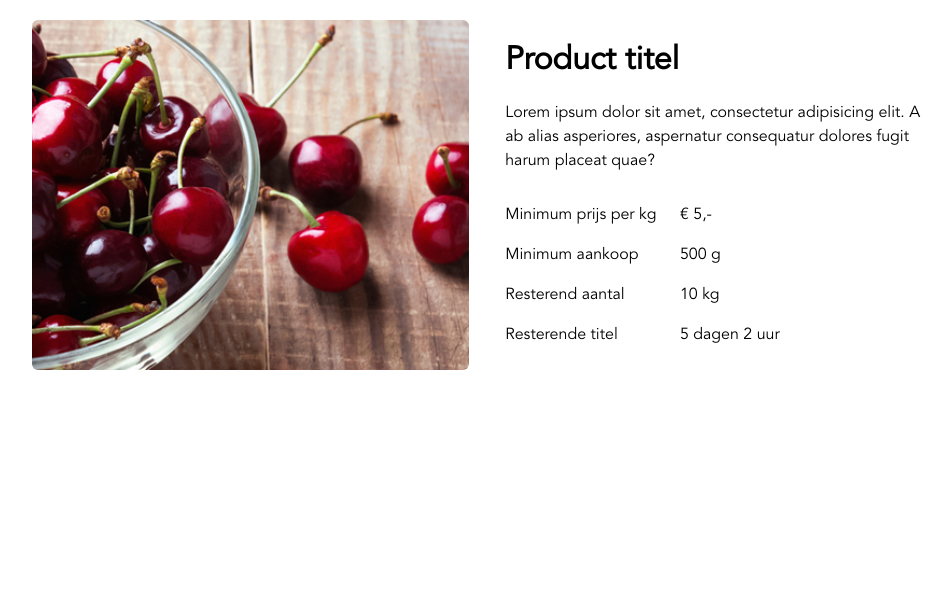
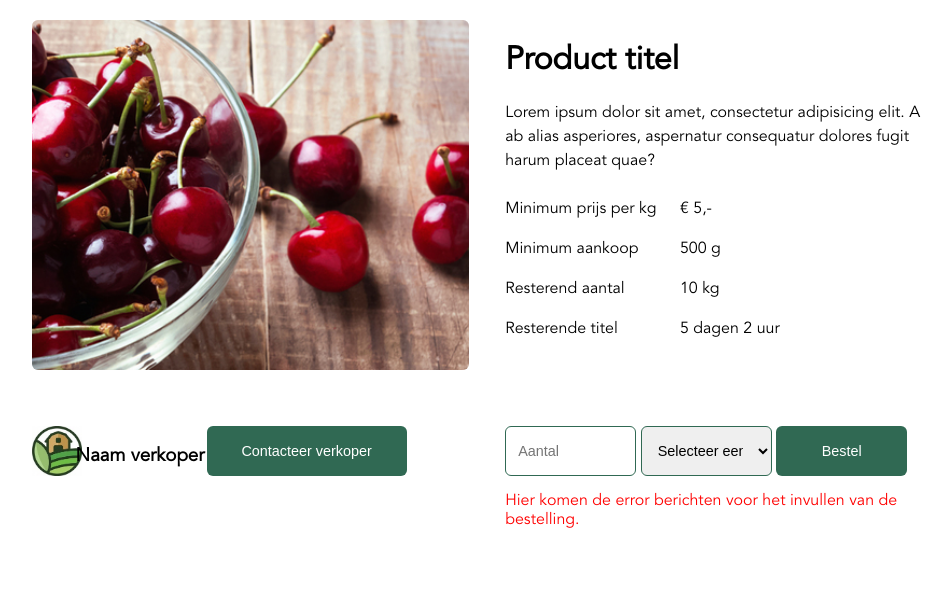
Before and after one commit to LorienTheunissen/BULK, a PHP site: page /product.html in a window 1280 px wide. Shown: the part 251-843 px from the top of the page, without its empty margins (153-1104 px from the left). Before the commit the page ends 621 px from the top, so only its background shows below. Run offline with PHP 8.4, Linux system fonts and the light colour scheme.

Commit message:
BULK / product.html / added grid with all information about product

```diff
--- a/css/product.css
+++ b/css/product.css
@@ -1,5 +1,13 @@
 body {
     font-family: "Avenir Book";
+}
+
+textarea:focus, input:focus, select:focus {
+    outline: none;
+}
+
+input[type=submit]:hover{
+    background-color: #204637
 }
 
 div.container {
@@ -14,7 +22,7 @@ div.container {
     text-decoration-line: underline;
 }
 
-.product {
+.product .product-row1, .product-row2 {
     margin: 5%;
     display: grid;
     grid-template-columns: 48% 48%;
@@ -28,6 +36,13 @@ div.container {
     height: 350px;
     border-radius: 6px;
     text-align: end;
+    grid-column: 1 / span 1;
+    grid-row: 1 / span 1;
+}
+
+.product .product-info {
+    grid-column: 2 / span 1;
+    grid-row: 1 / span 1;
 }
 
 .product .product-description {
@@ -38,7 +53,6 @@ div.container {
     padding-left: 0;
     display: grid;
     grid-template-columns: 40% 60%;
-    margin-top: 5%;
 }
 
 .product-data li {
@@ -49,11 +63,49 @@ div.container {
 
 .product-supplier {
     display: grid;
-    grid-template-columns: 15% 30% 20%;
+    grid-template-columns: 10% 30% auto;
+    align-items: start;
+    grid-column: 1 / span 1;
+    grid-row: 2 / span 1;
+}
+
+.product-order {
+    grid-column: 2 / span 1;
+    grid-row: 2 / span 1;
+    align-items: start;
+}
+
+.product-order input[type=submit], .product-supplier input {
+    background-color: #306953;
+    border: none;
+    height: 50px;
+    color: white;
+    text-decoration-line: none;
+    border-radius: 6px;
+    font-size: 0.9em;
+}
+
+.product-supplier input {
+    width: 200px;
 }
 
 .product-supplier img {
-    height: 75px;
+    height: 50px;
+}
+
+.product-order input, select {
+    padding: 5px 12px;
+    height: 50px;
+    border: 1px solid #306953;
+    border-radius: 6px;
+    font-size: 0.9em;
+    display: inline;
+    width: 30%;
+    box-sizing: border-box;
+}
+
+p#error {
+    color: red;
 }
 
 @media (min-width: 650px) {
--- a/product.html
+++ b/product.html
@@ -45,11 +45,13 @@
         </div>
     </div>
     <div class="product">
-        <div class="product-img" style="background-image: url(images/products/BULK_products_kersen.jpg);"></div>
-        <div class="product-info">
-            <h1 class="product-title">Product titel</h1>
-            <p class="product-description">Lorem ipsum dolor sit amet, consectetur adipisicing elit. A ab alias asperiores, aspernatur consequatur
-                dolores fugit harum placeat quae?</p>
+        <div class="product-row1">
+            <div class="product-img" style="background-image: url(images/products/BULK_products_kersen.jpg);"></div>
+            <div class="product-info">
+                <h1 class="product-title">Product titel</h1>
+                <p class="product-description">Lorem ipsum dolor sit amet, consectetur adipisicing elit. A ab alias
+                    asperiores, aspernatur consequatur
+                    dolores fugit harum placeat quae?</p>
                 <ul class="product-data">
                     <li>Minimum prijs per kg</li>
                     <li>€ 5,-</li>
@@ -60,8 +62,29 @@
                     <li>Resterende titel</li>
                     <li>5 dagen 2 uur</li>
                 </ul>
+            </div>
         </div>
-
+        <div class="product-row2">
+            <div class="product-supplier">
+                <img alt="logo" src="images/avatars/BULK_avatar_supplier_logo_1.jpeg">
+                <h3>Naam verkoper</h3>
+                <form action="supplier.html">
+                    <input type="submit" value="Contacteer verkoper">
+                </form>
+            </div>
+            <div class="product-order">
+                <form action="product.html" class="product-order" method="POST">
+                    <input placeholder="Aantal" required type="text">
+                    <select id="soort" required>
+                        <option disabled selected>Selecteer eenheid</option>
+                        <option value="kilogram">Kilogram</option>
+                        <option value="gram">Gram</option>
+                    </select>
+                    <input type="submit" value="Bestel">
+                </form>
+                <p id="error">Hier komen de error berichten voor het invullen van de bestelling.</p>
+            </div>
+        </div>
     </div>
 </div>
 </body>
```
